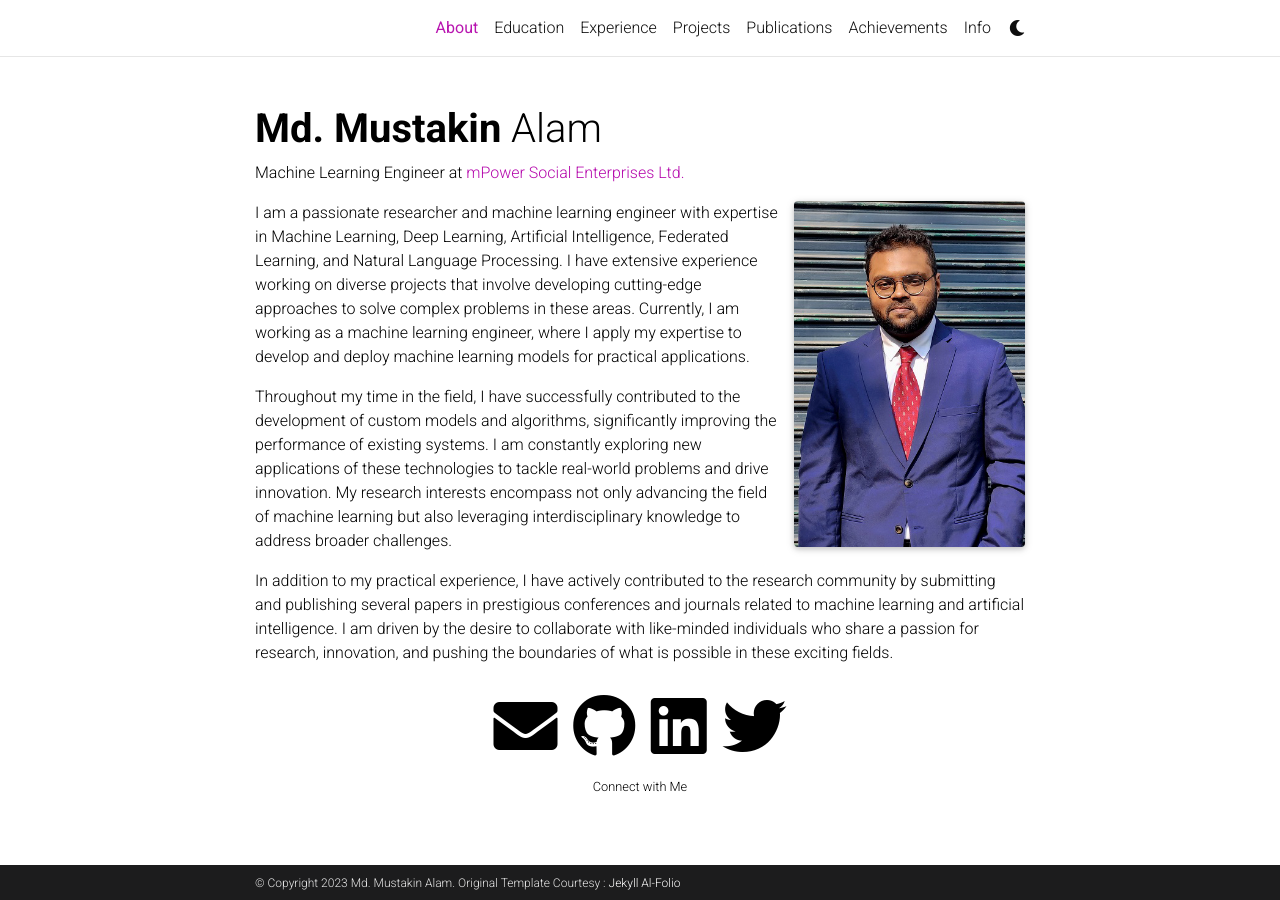
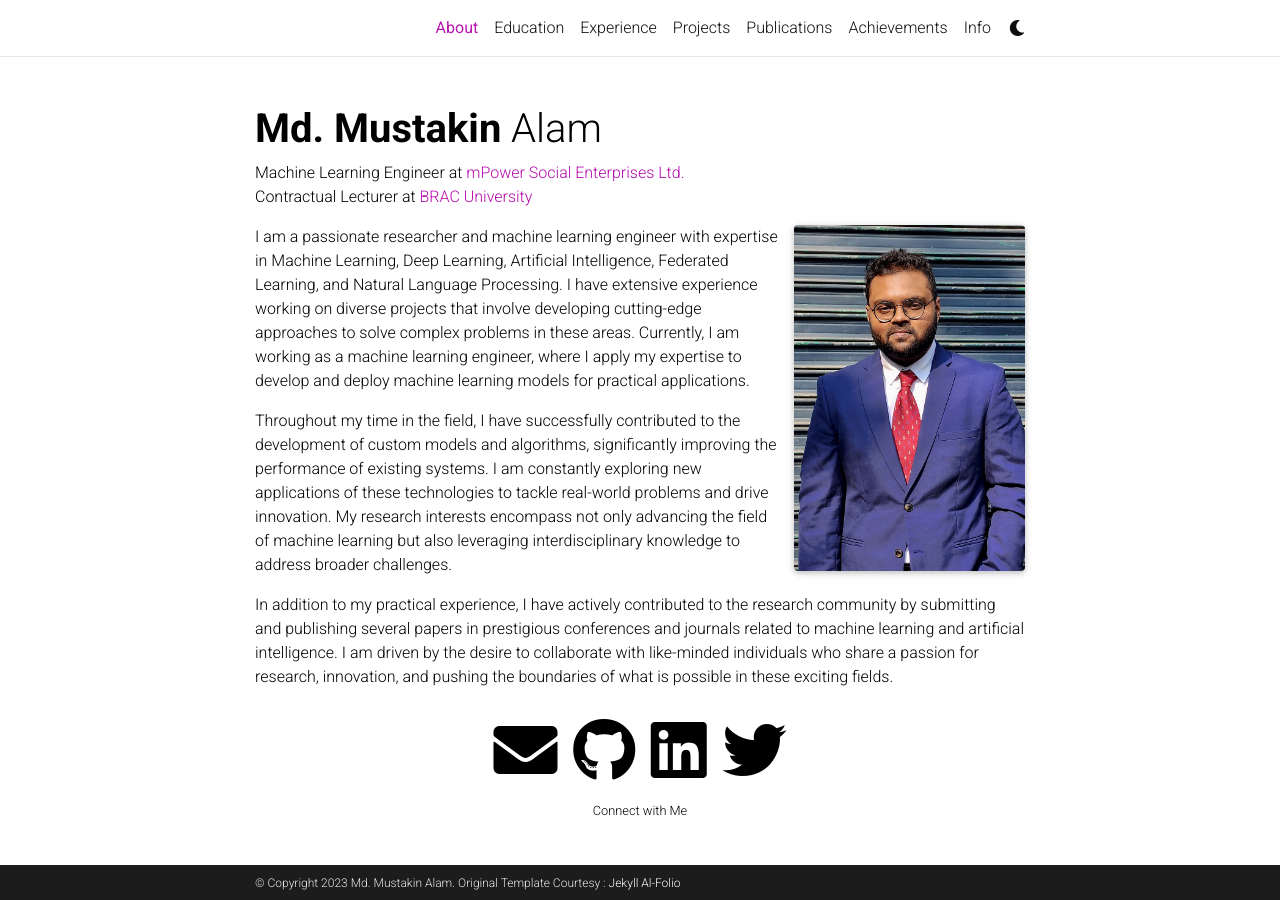
Before and after one commit to mustakinalam/mustakinalam.github.io, a Jekyll site: the page built from _pages/about.md, in a window 1280 px wide. Built offline with Jekyll 4.4.1, drawn with Linux system fonts in a browser that asks for light colours; comment, search, counter and statistics services are not loaded; a style sheet for code colours, icons or effects is not loaded.

Commit message:
experience update

```diff
--- a/_pages/about.md
+++ b/_pages/about.md
@@ -2,7 +2,7 @@
 layout: about
 title: About
 permalink: /
-subtitle: Machine Learning Engineer at <a href='https://www.mpower-social.com/'>mPower Social Enterprises Ltd.</a>
+subtitle: Machine Learning Engineer at <a href='https://www.mpower-social.com/'>mPower Social Enterprises Ltd.</a> <br> Contractual Lecturer at <a href='https://www.bracu.ac.bd'>BRAC University</a>
 
 profile:
   align: right
```
Also changed, not shown: 1 other file.
